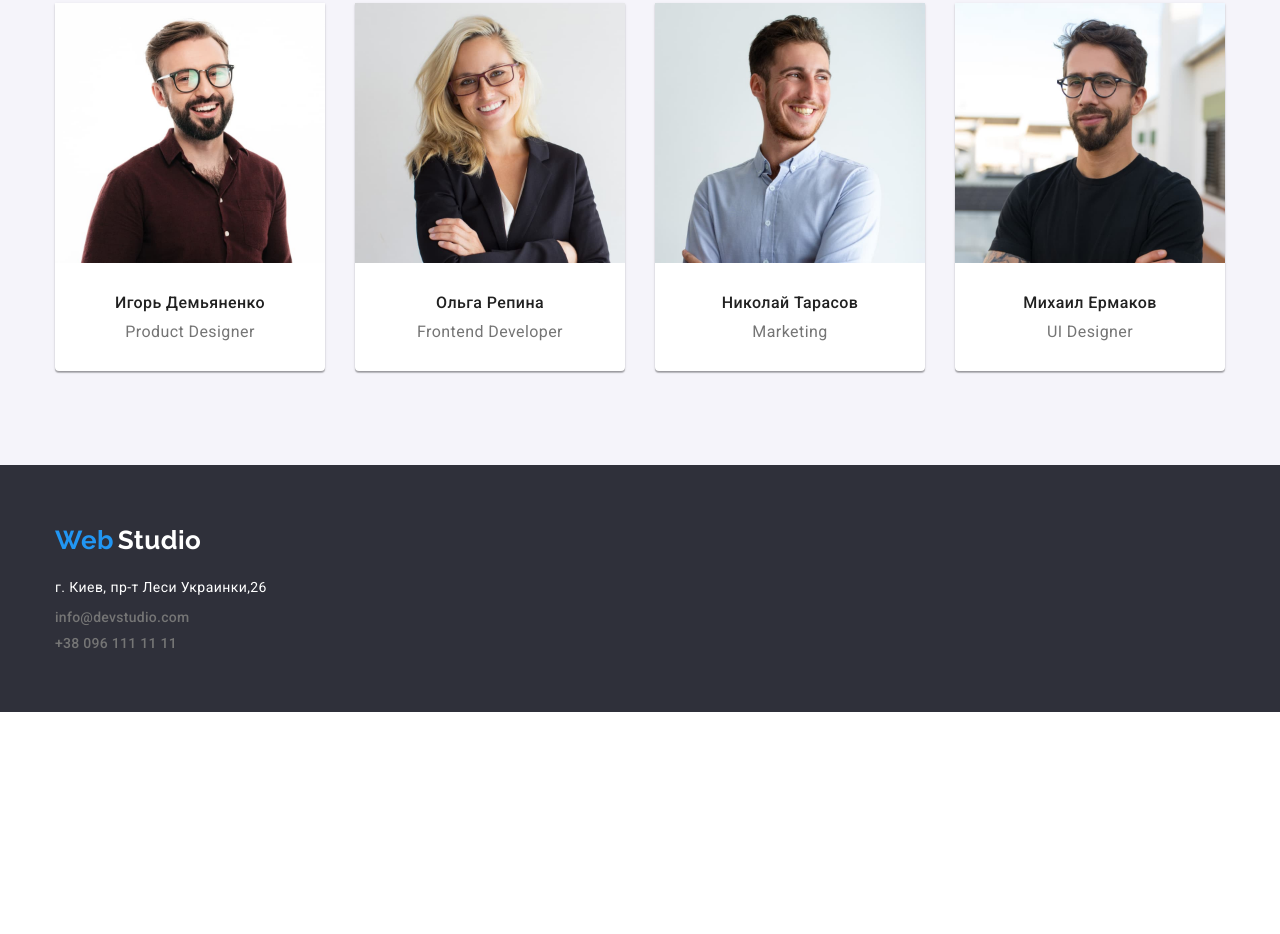
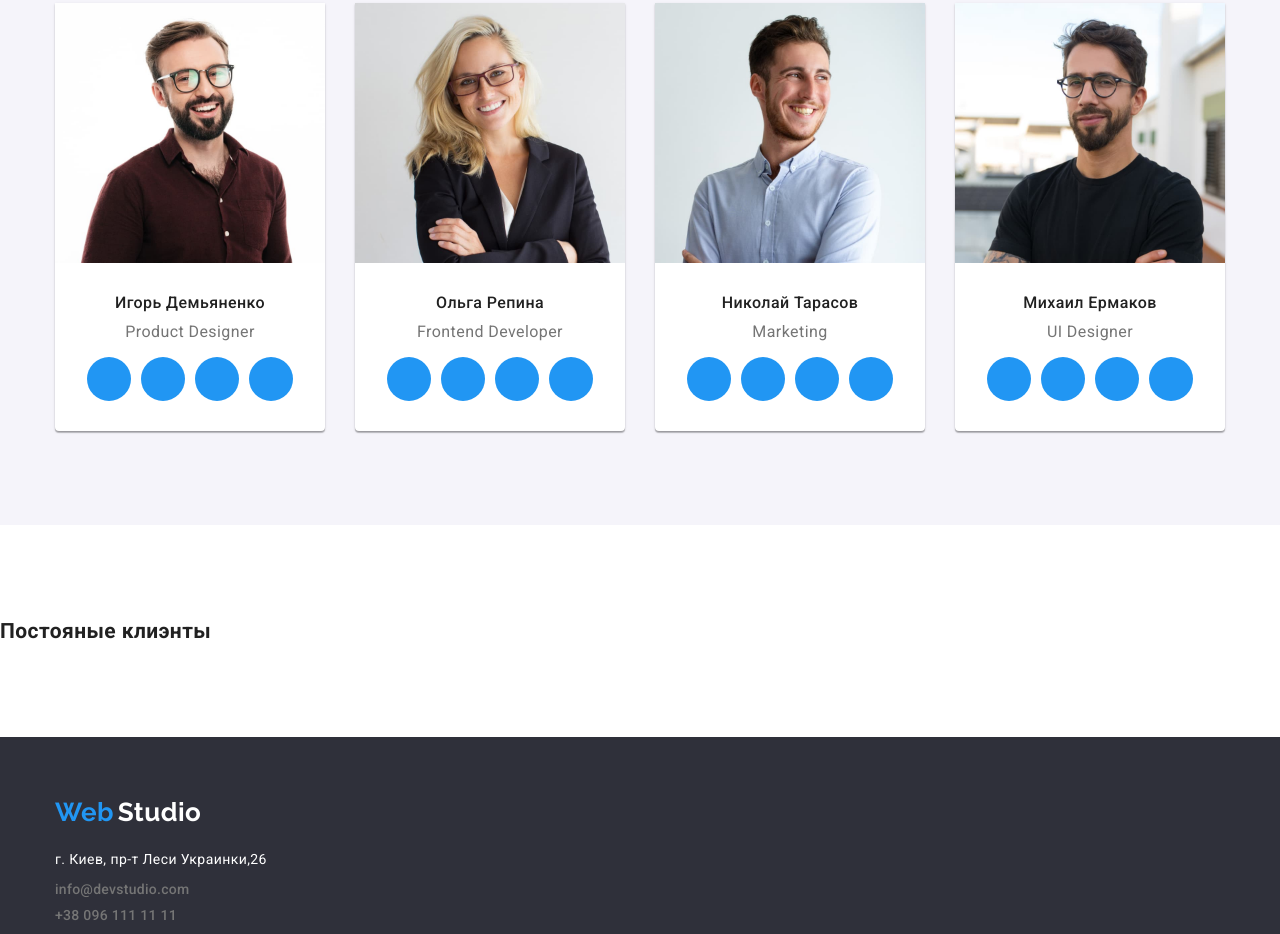
Before and after one commit to SerhyRymar/goit-markup-hw-04, a plain HTML site: page index.html in a window 1280 px wide. Shown: the part 1714-2648 px from the top of the page. Before the commit the page ends 2426 px from the top, so only its background shows below. Drawn offline with nearby package versions, Linux system fonts and the light colour scheme.

Commit message:
Add social

```diff
--- a/css/styles.css
+++ b/css/styles.css
@@ -213,6 +213,16 @@ img {
 
 	margin-top: 10px;
 }
+.main-section-icon {
+	display: flex;
+	position: absolute;
+	width: 270px;
+	height: 120px;
+	left: 215px;
+	top: 774px;
+	background: #f5f4fa;
+	border-radius: 4px;
+}
 .main-product {
 	font-weight: 700;
 	font-size: 36px;
@@ -255,7 +265,7 @@ img {
 	background-color: var(--primary-white-color);
 
 	width: 270px;
-	height: 368px;
+	height: 428px;
 	box-shadow: 0px 1px 3px rgba(0, 0, 0, 0.12), 0px 1px 1px rgba(0, 0, 0, 0.14), 0px 2px 1px rgba(0, 0, 0, 0.2);
 	border-radius: 0px 0px 4px 4px;
 }
@@ -274,12 +284,24 @@ img {
 	line-height: 1.19;
 	color: var(--second-text-color);
 	text-align: center;
+	margin-bottom: 16px;
 }
 .team-name-wrap .main-team-job {
 	padding-bottom: 0;
 	padding-top: 0;
 }
-
+.team-social {
+	display: flex;
+	justify-content: center;
+	gap: 10px;
+}
+.team-social-link {
+	width: 44px;
+	height: 44px;
+	border-radius: 50%;
+	background-color: #2196f3;
+	display: block;
+}
 /* -----------------------FOOTER--------------------------- */
 
 .address {
--- a/index.html
+++ b/index.html
@@ -57,24 +57,28 @@
 					<h2 class="visually-hidden">Наши особености</h2>
 					<ul class="main-section-list">
 						<li class="main-section-item">
+							<div class="main-section-icon"></div>
 							<h3 class="main-list">Внимание к деталям</h3>
 							<p class="main-list-item">
 								Идейные соображения, а также начало повседневной работы по формированию позиции.
 							</p>
 						</li>
 						<li class="main-section-item">
+							<div class="main-section-icon"></div>
 							<h3 class="main-list">Пунктуальность</h3>
 							<p class="main-list-item">
 								Задача организации, в особенности же рамки и место обучения кадров влечет за собой.
 							</p>
 						</li>
 						<li class="main-section-item">
+							<div class="main-section-icon"></div>
 							<h3 class="main-list">Планирование</h3>
 							<p class="main-list-item">
 								Равным образом консультация с широким активом в значительной степени обуславливает.
 							</p>
 						</li>
 						<li class="main-section-item">
+							<div class="main-section-icon"></div>
 							<h3 class="main-list">Современные технологии</h3>
 							<p class="main-list-item">Значимость этих проблем настолько очевидна, что реализация плановых заданий.</p>
 						</li>
@@ -106,6 +110,12 @@
 							<div class="team-name-wrap">
 								<h3 class="main-team-name">Игорь Демьяненко</h3>
 								<p class="main-team-job">Product Designer</p>
+								<ul class="team-social">
+									<li class="team-social-item"><a href="" class="team-social-link"></a></li>
+									<li class="team-social-item"><a href="" class="team-social-link"></a></li>
+									<li class="team-social-item"><a href="" class="team-social-link"></a></li>
+									<li class="team-social-item"><a href="" class="team-social-link"></a></li>
+								</ul>
 							</div>
 						</li>
 						<li class="main-team-list">
@@ -113,6 +123,12 @@
 							<div class="team-name-wrap">
 								<h3 class="main-team-name">Ольга Репина</h3>
 								<p class="main-team-job">Frontend Developer</p>
+								<ul class="team-social">
+									<li class="team-social-item"><a href="" class="team-social-link"></a></li>
+									<li class="team-social-item"><a href="" class="team-social-link"></a></li>
+									<li class="team-social-item"><a href="" class="team-social-link"></a></li>
+									<li class="team-social-item"><a href="" class="team-social-link"></a></li>
+								</ul>
 							</div>
 						</li>
 						<li class="main-team-list">
@@ -120,6 +136,12 @@
 							<div class="team-name-wrap">
 								<h3 class="main-team-name">Николай Тарасов</h3>
 								<p class="main-team-job">Marketing</p>
+								<ul class="team-social">
+									<li class="team-social-item"><a href="" class="team-social-link"></a></li>
+									<li class="team-social-item"><a href="" class="team-social-link"></a></li>
+									<li class="team-social-item"><a href="" class="team-social-link"></a></li>
+									<li class="team-social-item"><a href="" class="team-social-link"></a></li>
+								</ul>
 							</div>
 						</li>
 						<li class="main-team-list">
@@ -127,10 +149,19 @@
 							<div class="team-name-wrap">
 								<h3 class="main-team-name">Михаил Ермаков</h3>
 								<p class="main-team-job">UI Designer</p>
+								<ul class="team-social">
+									<li class="team-social-item"><a href="" class="team-social-link"></a></li>
+									<li class="team-social-item"><a href="" class="team-social-link"></a></li>
+									<li class="team-social-item"><a href="" class="team-social-link"></a></li>
+									<li class="team-social-item"><a href="" class="team-social-link"></a></li>
+								</ul>
 							</div>
 						</li>
 					</ul>
 				</div>
+			</section>
+			<section class="section">
+				<h2>Постояные клиэнты</h2>
 			</section>
 		</main>
 		<!-----------------------------Подвал------------------------------------->
```
